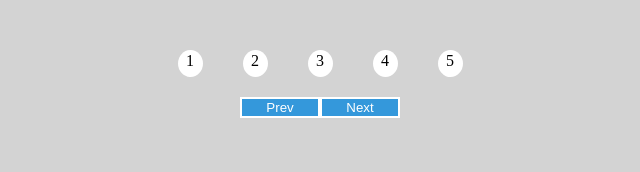
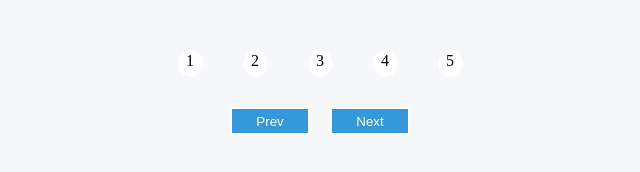
Before and after one commit to acciojob/progress-bar-RishabhSingh4872962, a website: page main.html in a window 1280 px wide. Shown: the whole page, without its empty margins (320-960 px from the left). Drawn offline with Linux system fonts and the light colour scheme.

Commit message:
created a submission

```diff
--- a/styles.css
+++ b/styles.css
@@ -1,6 +1,6 @@
 /*  your css code here. If applicable */
 *{
-	background-color:lightgray;
+	background-color:#f6f7fb;
 }
 
 .container{
@@ -13,10 +13,12 @@
   width: 25px;
   background-color: white;
   border-radius: 50%;
-  display: inline-block;
+  display: flex;
 	text-align:center;
+	margin:20px;
+	justify-content:center;
 	padding-top:2px;
-	margin:20px;
+
 }
 .btn{
 	display:flex;
@@ -26,6 +28,8 @@ button{
 	background-color:#3498db;
 	color:white;
 	border:2px white solid;
-	width:80px
+	width:80px;
+	height:28px;
+	margin:10px
 
 }
```
